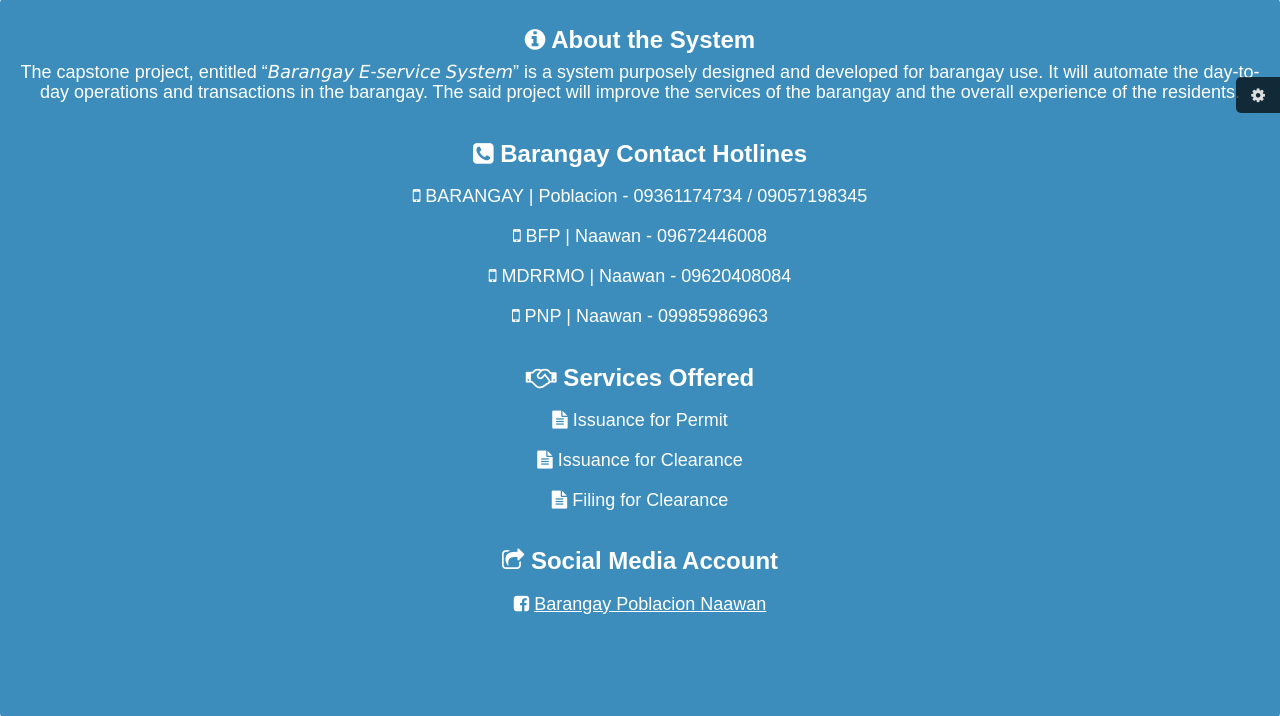
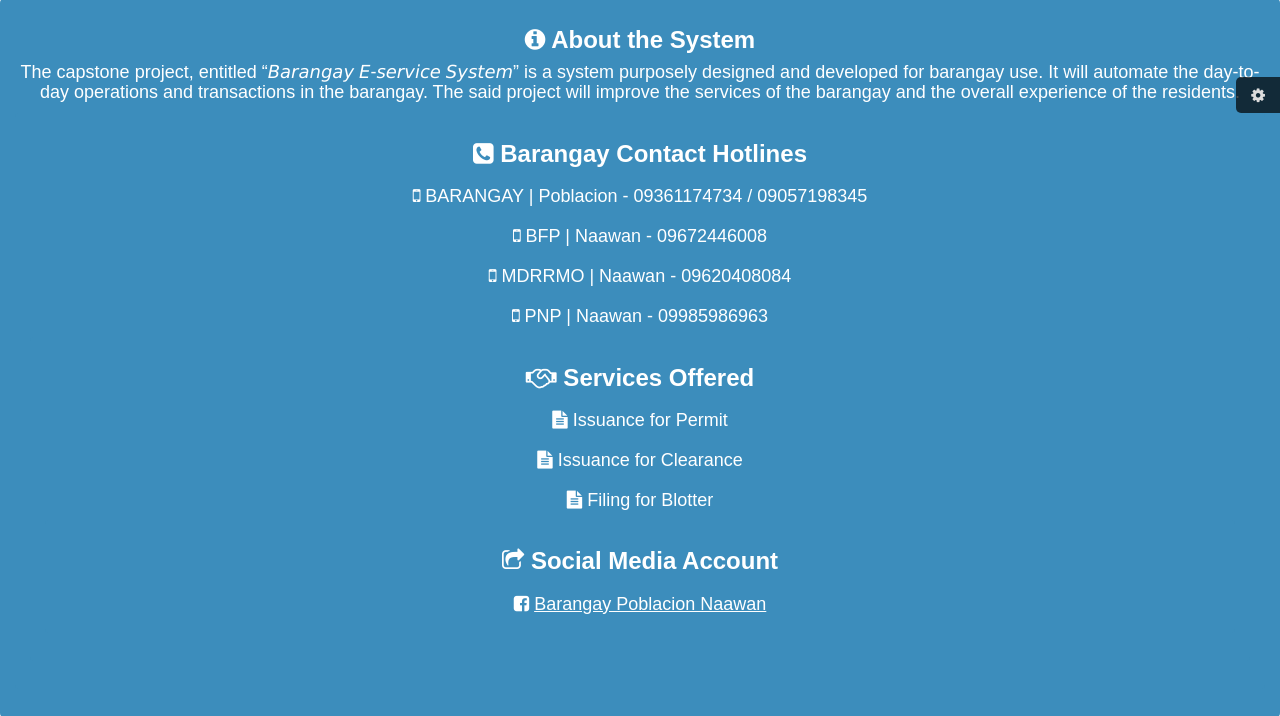
Before and after one commit to syntaxboybe/BESSv.1, a PHP site: page /public/about.php in a window 1280 px wide. Shown: the part 73-789 px from the top of the page. Run offline with PHP 8.4, Linux system fonts and the light colour scheme.

Commit message:
fix: error typo

```diff
--- a/public/about.php
+++ b/public/about.php
@@ -78,7 +78,7 @@
     <h3><b><i class="fa fa-handshake-o" aria-hidden="true"></i> Services Offered</b></h3>
             <h4><i class="fa fa-file-text" aria-hidden="true" style="margin-top: 10px;"></i> Issuance for Permit</h4>
             <h4><i class="fa fa-file-text" aria-hidden="true" style="margin-top: 10px;"></i> Issuance for Clearance</h4>
-            <h4><i class="fa fa-file-text" aria-hidden="true" style="margin-top: 10px;"></i> Filing for Clearance</h4>
+            <h4><i class="fa fa-file-text" aria-hidden="true" style="margin-top: 10px;"></i> Filing for Blotter</h4>
 
             <!--SMA-->
 <div class="breadcrumb justify-content-center text-center" style="margin-top: 10px; background-color: #3c8dbc; color: white; ">
```
